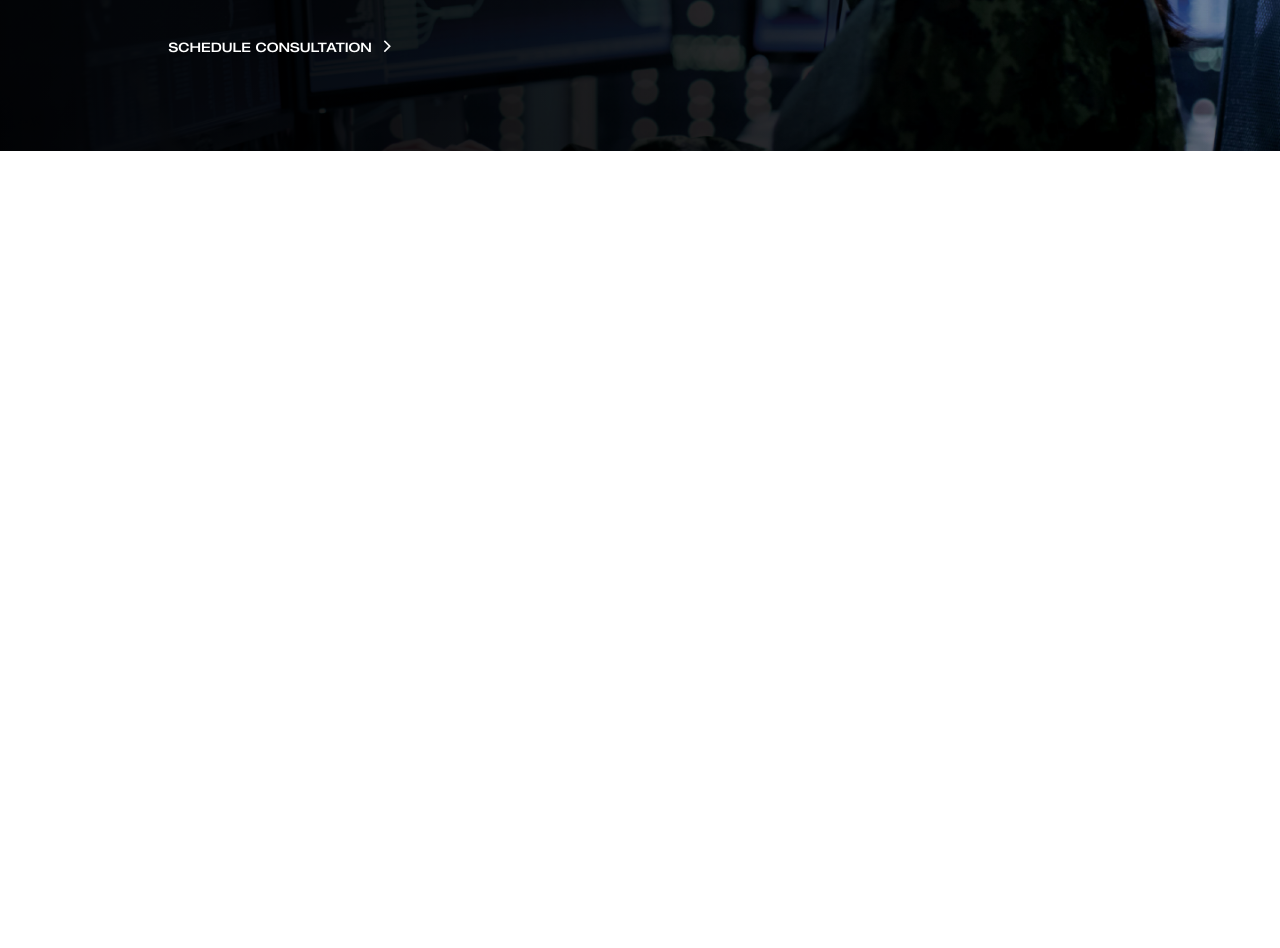
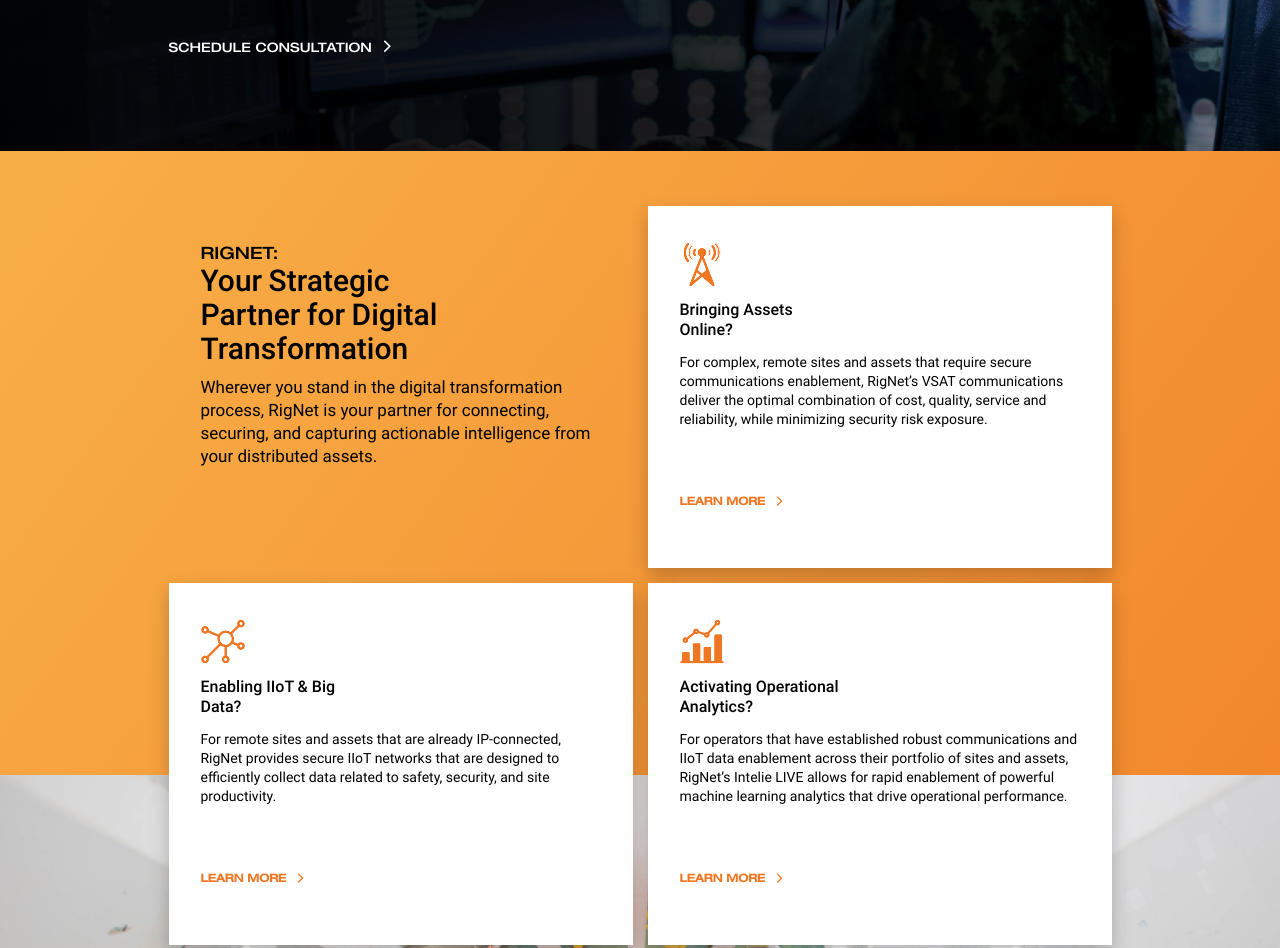
Before and after one commit to jtg-induction/ab-ui-advance, a website built with webpack: page src/index.html in a window 1280 px wide. Shown: the part 533-1481 px from the top of the page. Before the commit the page ends 800 px from the top, so only its background shows below. Built offline with nearby package versions, Linux system fonts and the light colour scheme.

Commit message:
[UA-3]: question section implemented

```diff
--- a/src/index.html
+++ b/src/index.html
@@ -76,5 +76,63 @@
         </div>
       </section>
     </header>
+    <section class="questions">
+      <div class="questions__content container">
+        <div class="question-transp">
+          <div class="question-transp__rignet">Rignet:</div>
+          <h2 class="question-transp__title">
+            Your Strategic Partner for Digital Transformation
+          </h2>
+          <p class="question-transp__details para-lg-var-1 icon-slanting">
+            Wherever you stand in the digital transformation process, RigNet is
+            your partner for connecting, securing, and capturing actionable
+            intelligence from your distributed assets.
+          </p>
+        </div>
+        <div class="question-card">
+          <i class="question-card__icon icon-tower"></i>
+          <h3 class="question-card__heading">Bringing Assets Online?</h3>
+          <p class="question-card__details para-sm">
+            For complex, remote sites and assets that require secure
+            communications enablement, RigNet’s VSAT communications deliver the
+            optimal combination of cost, quality, service and reliability, while
+            minimizing security risk exposure.
+          </p>
+          <a title="Learn more" href="#" class="question-card__learn-more">
+            Learn more
+            <i class="question-card__angle-right icon-angle-right"></i>
+          </a>
+        </div>
+        <div class="question-card">
+          <i class="question-card__icon icon-network"></i>
+          <h3 class="question-card__heading">Enabling IIoT &#38; Big Data?</h3>
+          <p class="question-card__details para-sm">
+            For remote sites and assets that are already IP-connected, RigNet
+            provides secure IIoT networks that are designed to efficiently
+            collect data related to safety, security, and site productivity.
+          </p>
+          <a title="Learn more" href="#" class="question-card__learn-more">
+            Learn more
+            <i class="question-card__angle-right icon-angle-right"></i>
+          </a>
+        </div>
+        <div class="question-card">
+          <i class="question-card__icon icon-chart-graph"></i>
+          <h3 class="question-card__heading">
+            Activating Operational Analytics?
+          </h3>
+          <p class="question-card__details para-sm">
+            For operators that have established robust communications and IIoT
+            data enablement across their portfolio of sites and assets, RigNet’s
+            Intelie LIVE allows for rapid enablement of powerful machine
+            learning analytics that drive operational performance.
+          </p>
+          <a title="Learn more" href="#" class="question-card__learn-more">
+            Learn more
+            <i class="question-card__angle-right icon-angle-right"></i>
+          </a>
+        </div>
+      </div>
+    </section>
   </body>
 </html>
--- a/src/js/navbar.js
+++ b/src/js/navbar.js
@@ -1,6 +1,7 @@
 const hamburger = document.querySelector(".navbar__hamburger");
 const navMenu = document.querySelector(".navbar__menu");
 const navLink = document.querySelectorAll(".navbar__link");
+const body = document.querySelector("body");
 
 const swapIcons = () => {
   hamburger.classList.toggle("icon-hamburgur");
@@ -9,11 +10,13 @@
 
 const mobileMenu = () => {
   navMenu.classList.toggle("show-nav");
+  body.classList.toggle("disable-scroll");
   swapIcons();
 };
 
 const closeMenu = () => {
   navMenu.classList.remove("show-nav");
+  body.classList.remove("disable-scroll");
   swapIcons();
 };
 
@@ -25,6 +28,7 @@
     let myWidth = window.innerWidth;
     if (navMenu.classList.contains("show-nav") && myWidth > 1024) {
       navMenu.classList.remove("show-nav");
+      body.classList.remove("disable-scroll");
       swapIcons();
     }
   };
--- a/src/styles/abstracts/_variables.scss
+++ b/src/styles/abstracts/_variables.scss
@@ -14,8 +14,11 @@
 
 // backgrounds and shadows
 $shadow-color: rgba(0, 0, 0, 0.129);
+$question-card-shadow-color: rgba(0, 0, 0, 0.22);
 $border-color: #bcbcbc;
 $navmenu-bg-color: #f8f8f8;
+$orange: #ef7622;
+$light-orange: #f8ae47;
 
 // linear grandient colors
 $dark-overlay: rgba(0, 0, 0, 0.8);
--- a/src/styles/base/_icons.scss
+++ b/src/styles/base/_icons.scss
@@ -79,3 +79,16 @@
 .icon-cross:before {
   content: "\64";
 }
+.icon-slanting {
+  position: relative;
+  &::before {
+    content: "";
+    position: absolute;
+    height: 3.4rem;
+    width: 0.8rem;
+    border: 0.2rem solid $white;
+    top: 0.5rem;
+    left: 0.6rem;
+    transform: skew(155deg);
+  }
+}
--- a/src/styles/base/_typography.scss
+++ b/src/styles/base/_typography.scss
@@ -61,6 +61,18 @@
       @include font(2rem, $height: 2.6rem);
     }
   }
+  &.para-lg-var-1 {
+    @include font(1.6rem, $height: 2rem);
+    @include breakpoint($desktop-sm-min) {
+      @include font(1.7rem, $height: 2.3rem);
+    }
+  }
+  &.para-sm {
+    @include font(1.3rem, $height: 1.8rem);
+    @include breakpoint($tablet-min) {
+      @include font(1.4rem, $height: 1.9rem);
+    }
+  }
 }
 .font-schedule {
   @include font(1.2rem, $height: 1.7rem);
@@ -72,3 +84,27 @@
     @include font(1.3rem, $height: 2rem);
   }
 }
+h2 {
+  @include font(2.3rem, 700, $height: 2.7rem);
+  @include breakpoint($tablet-min) {
+    @include font(2.6rem, 700, $height: 2.8rem);
+  }
+  @include breakpoint($desktop-sm-min) {
+    @include font(3rem, 700, $height: 3.4rem);
+  }
+  @include breakpoint($desktop-lg-min) {
+    @include font(3.8rem, 700, $height: 4rem);
+  }
+}
+h3 {
+  @include font(1.5rem, 700, $height: 1.9rem);
+  @include breakpoint($tablet-min) {
+    @include font(1.6rem, 700, $height: 1.8rem);
+  }
+  @include breakpoint($desktop-sm-min) {
+    @include font(1.6rem, 700, $height: 2rem);
+  }
+  @include breakpoint($desktop-lg-min) {
+    @include font(2rem, 700, $height: 2.4rem);
+  }
+}
--- a/src/styles/base/_utilities.scss
+++ b/src/styles/base/_utilities.scss
@@ -6,3 +6,7 @@
   white-space: nowrap;
   text-overflow: ellipsis;
 }
+.disable-scroll {
+  height: 100%;
+  overflow: hidden;
+}
--- /dev/null
+++ b/src/styles/components/question-card.scss
@@ -0,0 +1,78 @@
+.question-card {
+  &:nth-child(2),
+  &:nth-child(4) {
+    margin-right: 0;
+  }
+  background-color: $white;
+  margin-bottom: 1.5rem;
+  padding: 1.5rem 1.5rem 2.5rem;
+  box-shadow: 0 0.8rem 1.8rem 0 $question-card-shadow-color;
+  &__icon {
+    @include font(3.5rem);
+    color: $orange;
+  }
+  &__heading {
+    @include line-clamp(2);
+    margin-top: 0.2rem;
+    max-width: 15rem;
+  }
+  &__details {
+    @include line-clamp(7);
+    min-height: 13rem;
+    margin-top: 0.8rem;
+  }
+  &__learn-more {
+    @include font($wt: 800);
+    @include flex(flex-start, center);
+    font-family: $font-halvetica;
+    padding-top: 1rem;
+    color: $orange;
+    text-transform: uppercase;
+  }
+  &__angle-right {
+    @include font(1.7rem);
+    padding: 0.4rem 0 0 0.6rem;
+  }
+  @include breakpoint($tablet-min) {
+    max-width: 34.8rem;
+    margin: 0 1.2rem 1.2rem 0;
+    padding: 2.3rem 2.2rem 2.2rem 2.5rem;
+    &__heading {
+      max-width: 17rem;
+    }
+  }
+  @include breakpoint($desktop-sm-min) {
+    max-width: 46.4rem;
+    min-height: 36.2rem;
+    padding: 3.6rem 3.2rem 0;
+    margin: 0 1.5rem 1.5rem 0;
+    &__icon {
+      @include font(4.5rem);
+    }
+    &__details {
+      margin-top: 1.3rem;
+    }
+    &__learn-more {
+      font-size: 1.1rem;
+      padding: 0.5rem 0;
+    }
+  }
+  @include breakpoint($desktop-lg-min) {
+    max-width: 59.3rem;
+    min-height: 35rem;
+    padding: 4.7rem 4rem 0;
+    &__icon {
+      @include font(5rem);
+    }
+    &__heading {
+      margin: 0.6rem 0 1rem;
+      max-width: 20rem;
+    }
+    &__details {
+      min-height: 10rem;
+    }
+    &__learn-more {
+      padding: 1.2 rem 0 0;
+    }
+  }
+}
--- /dev/null
+++ b/src/styles/layout/question-section.scss
@@ -0,0 +1,110 @@
+.questions {
+  position: relative;
+  min-height: 141rem;
+  background: linear-gradient(126.81deg, $light-orange 3.48%, $orange 116.85%);
+  &::before {
+    content: "";
+    position: absolute;
+    bottom: 0;
+    width: 100%;
+    min-height: 39.6rem;
+    background: url($images-path + "builder.png") no-repeat center/cover;
+  }
+  &__content {
+    padding: 2rem;
+    position: relative;
+  }
+  .icon-slanting {
+    &::before {
+      display: none;
+    }
+  }
+  @include breakpoint($tablet-min) {
+    &::before {
+      min-height: 50rem;
+    }
+    min-height: 100rem;
+    &__content {
+      @include flex(center, stretch);
+      flex-wrap: wrap;
+      padding: 5rem 0 0 0;
+    }
+  }
+  @include breakpoint($desktop-sm-min) {
+    min-height: 112.4rem;
+    &__content {
+      padding: 5.5rem 0 0;
+    }
+  }
+  @include breakpoint($desktop-lg-min) {
+    &::before {
+      min-height: 58rem;
+    }
+    min-height: 115.6rem;
+    &__content {
+      padding-top: 6.7rem;
+    }
+  }
+}
+.question-transp {
+  margin: 2.2rem 0 2.8rem;
+  &__rignet {
+    @include font(1.6rem, 100, 1.17);
+    font-family: $font-halvetica;
+    text-transform: uppercase;
+  }
+  &__title {
+    @include line-clamp(3);
+    margin: 0.6rem 0 1rem;
+    max-width: 26rem;
+    word-spacing: -0.1rem;
+  }
+  @include breakpoint($tablet-min) {
+    margin: 0 1.2rem 1.2rem 0;
+    padding: 2.4rem 2.2rem 0;
+    max-width: 34.4rem;
+    &__rignet {
+      @include font(1.8rem, 100, 1.17);
+    }
+    &__title {
+      max-width: 21rem;
+    }
+    &__details {
+      @include line-clamp(5);
+    }
+  }
+  @include breakpoint($desktop-sm-min) {
+    padding: 3.6rem 3.2rem 0;
+    margin: 0 1.5rem 1.5rem 0;
+    max-width: 46.4rem;
+    &__rignet {
+      @include font(1.7rem, 100, 1.3);
+    }
+    &__title {
+      max-width: 24rem;
+      margin: 0 0 1rem;
+    }
+  }
+  @include breakpoint($desktop-lg-min) {
+    max-width: 59.3rem;
+    min-height: 35rem;
+    padding: 4.4rem 4.1rem 0;
+    margin: 0 2rem 2rem 0;
+    &__rignet {
+      @include font(2.1rem, 100, 1.17);
+    }
+    &__title {
+      max-width: 30rem;
+      margin: 0 0 1.8rem;
+      letter-spacing: -0.029rem;
+    }
+    &__details {
+      padding-left: 3.6rem;
+    }
+    .icon-slanting {
+      &::before {
+        display: block;
+      }
+    }
+  }
+}
--- a/src/styles/main.scss
+++ b/src/styles/main.scss
@@ -6,5 +6,9 @@
 // 2. Base stuff
 @import "base/globals", "base/icons", "base/typography", "base/utilities";
 
+//4. Components
+@import "components/question-card.scss";
+
 // 3. Layout-related sections
-@import "layout/header.scss", "layout/hero-section.scss";
+@import "layout/header.scss", "layout/hero-section.scss",
+  "layout/question-section.scss";
```
Also changed, not shown: src/styles/layout/header.scss (+6 -13 lines).
